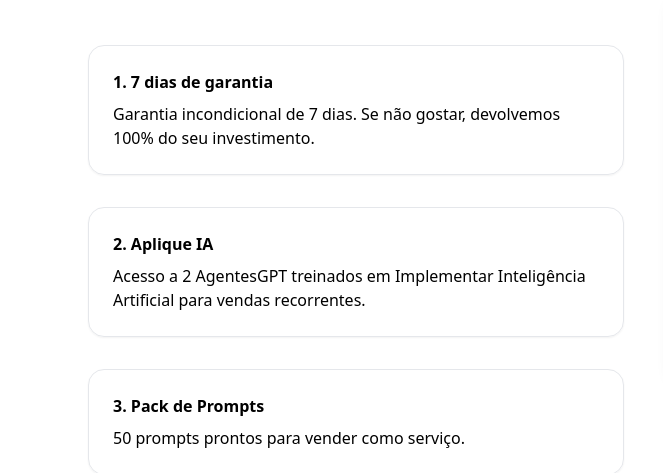
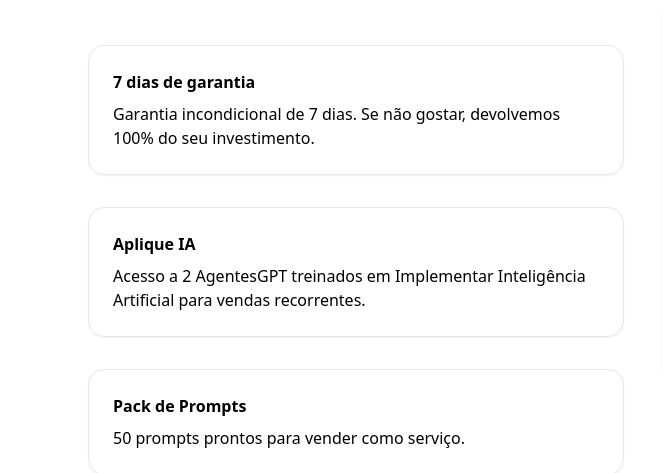
Before and after one commit to chefedigitalcloud/caixa-rapido-ia, a plain HTML site: page index.html in a window 1280 px wide. Shown: the part 1898-2371 px from the top of the page, 0-663 px from the left. Drawn offline with nearby package versions, Linux system fonts and the light colour scheme.

Commit message:
Update index.html

```diff
--- a/index.html
+++ b/index.html
@@ -78,15 +78,15 @@
       <h2 class="text-3xl font-bold mb-12">O jogo muda pra quem entende os bastidores e para quem tem esses Bônus!</h2>
       <div class="grid gap-8">
         <div class="p-6 border rounded-2xl shadow-sm">
-          <h3 class="font-bold mb-2">1. 7 dias de garantia</h3>
+          <h3 class="font-bold mb-2">7 dias de garantia</h3>
           <p>Garantia incondicional de 7 dias. Se não gostar, devolvemos 100% do seu investimento.</p>
         </div>
         <div class="p-6 border rounded-2xl shadow-sm">
-          <h3 class="font-bold mb-2">2. Aplique IA</h3>
+          <h3 class="font-bold mb-2">Aplique IA</h3>
           <p>Acesso a 2 AgentesGPT treinados em Implementar Inteligência Artificial para vendas recorrentes.</p>
         </div>
         <div class="p-6 border rounded-2xl shadow-sm">
-          <h3 class="font-bold mb-2">3. Pack de Prompts</h3>
+          <h3 class="font-bold mb-2">Pack de Prompts</h3>
           <p>50 prompts prontos para vender como serviço.</p>
         </div>
       </div>
```
